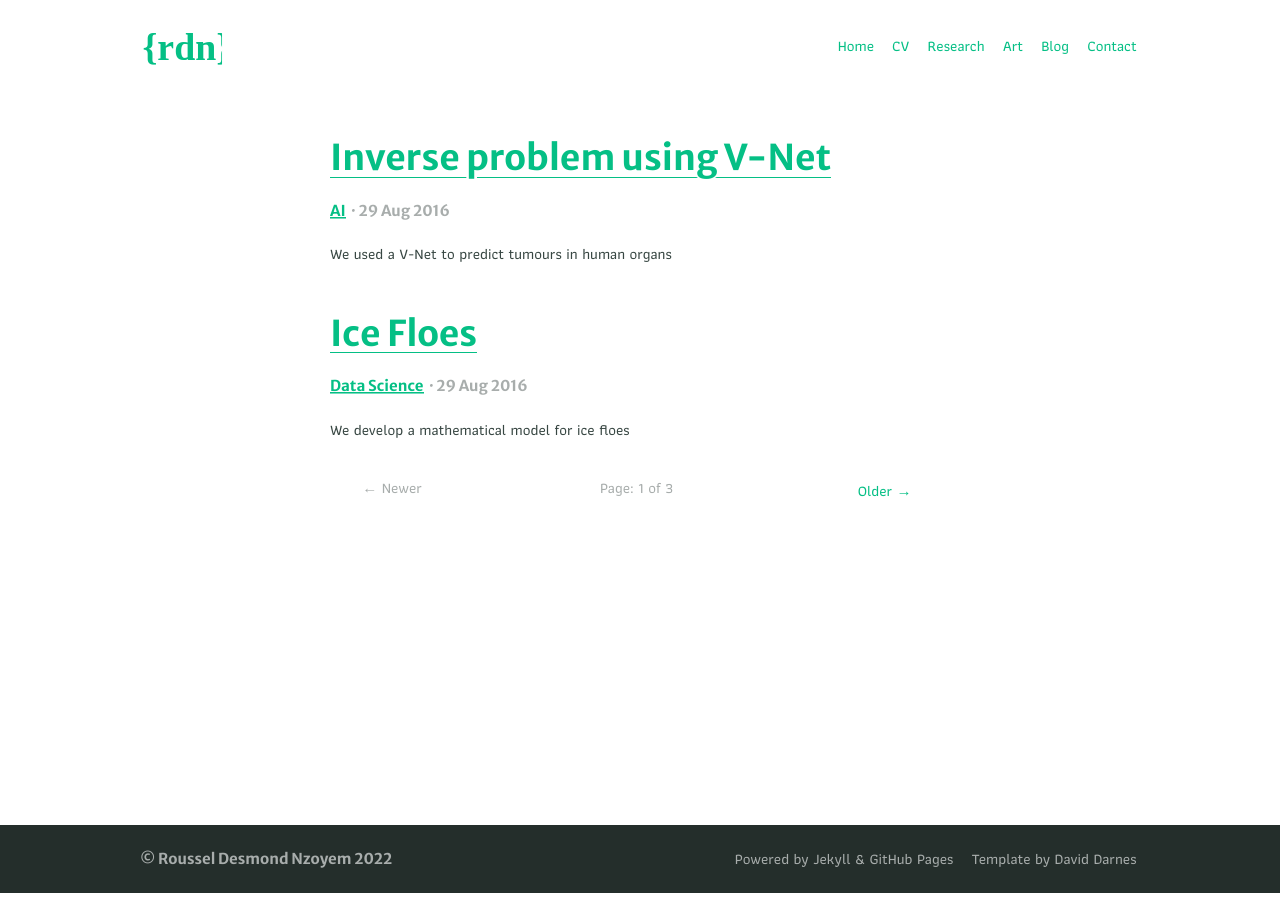
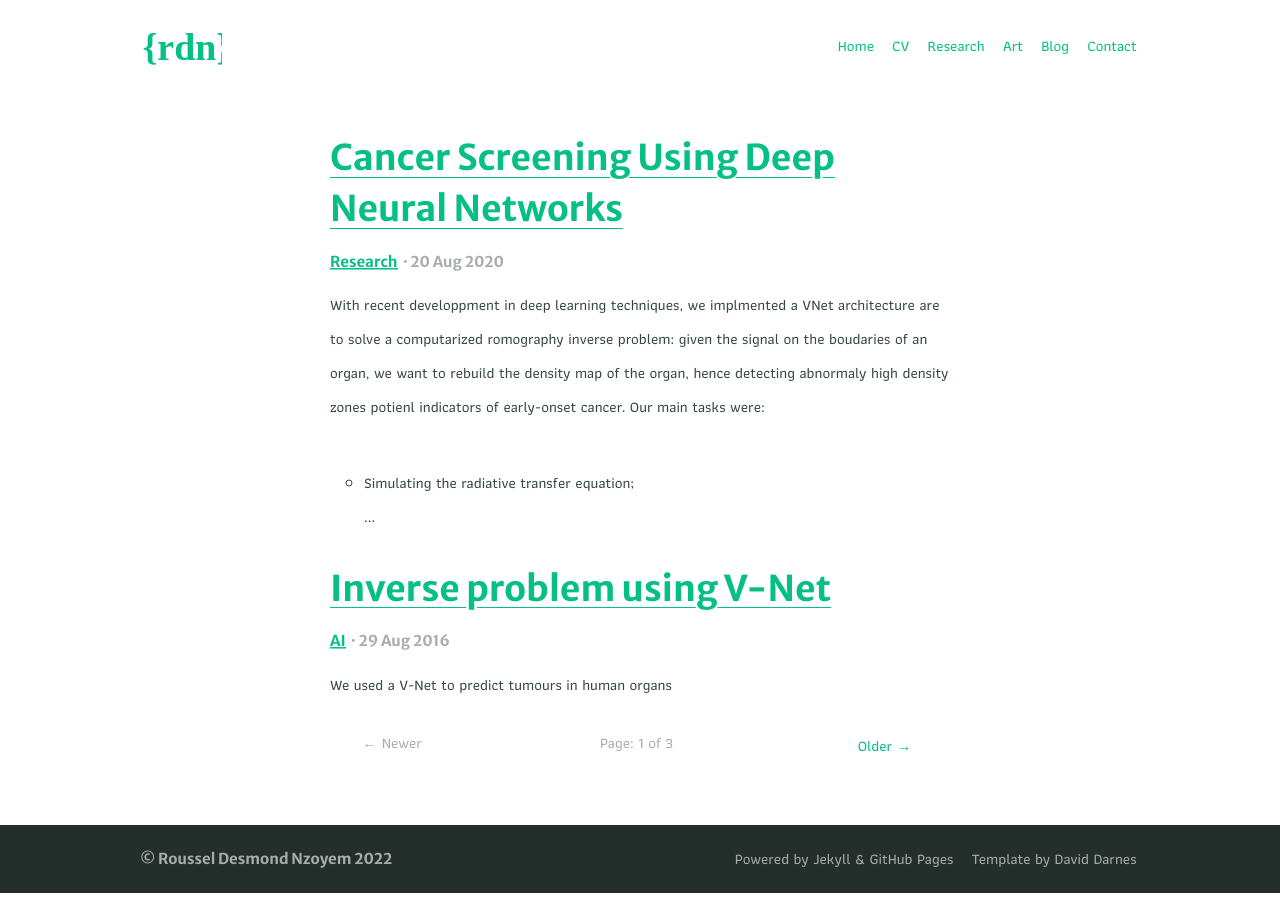
Before and after one commit to ddrous/desmond-rn.github.io, a Jekyll site: the page built from blog/index.html, in a window 1280 px wide. Built offline with Jekyll 4.4.1, drawn with Linux system fonts in a browser that asks for light colours; the list of posts is cut into pages by our own code.

```diff
--- /dev/null
+++ b/_posts/2020-08-20-vnet.md
@@ -0,0 +1,21 @@
+---
+title: Cancer Screening Using Deep Neural Networks
+categories:
+- Research
+feature_text: |
+  A deep learning-based method for the inverse problem of reconstructing the density from the signals on the boundary.
+---
+
+
+With recent developpment in deep learning techniques, we implmented a VNet architecture are to solve a computarized romography inverse problem: given the signal on the boudaries of an organ, we want to rebuild the density map of the organ, hence detecting abnormaly high density zones potienl indicators of early-onset cancer. Our main tasks were:
+- Simulating the radiative transfer equation;
+- Using neural networks CNN to solve the related inverse problem;
+- Using a Vnet to improve anccuracy and rebuild the complete density map.
+
+{% include video.html id="64_a3EVG0xQ" title="Radiative Transfer 2D Simulation" %}
+
+Read more on [Google Scholar](https://scholar.google.com/citations?view_op=view_citation&hl=en&user=80GLOSUAAAAJ&citation_for_view=80GLOSUAAAAJ:u5HHmVD_uO8C){:target="_blank"}.
+
+
+
+{% include nav-research-social.html twitter="https://twitter.com/rdesnzoyem" %}
```
Also changed, not shown: _posts/2016-08-28-example-post-two copy.md (deleted, +0 -8 lines), research.md (+3 -0 lines).
